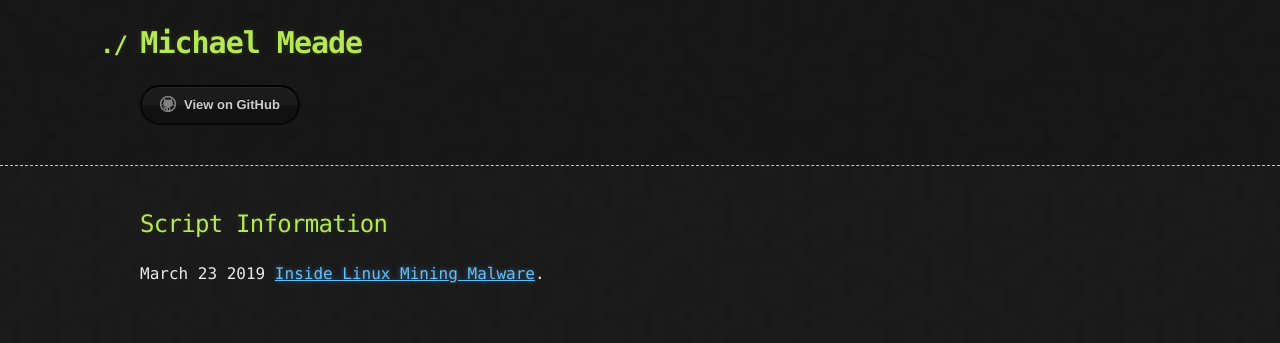
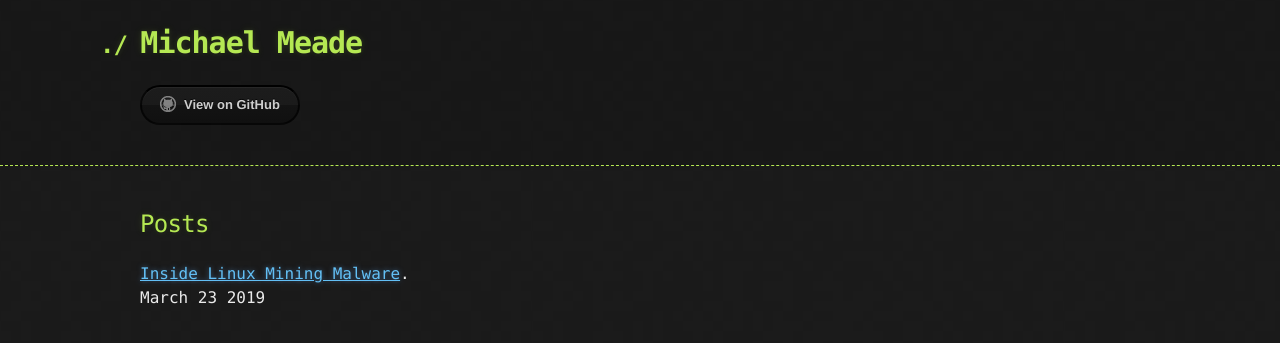
Before and after one commit to Michael-Meade/MinerFind, a Jekyll site: the page built from index.md, in a window 1280 px wide. Shown: the top 343 px of the page. Built offline with Jekyll 4.4.1, drawn with Linux system fonts in a browser that asks for light colours; our own code applies the rules of GitHub Pages for plain Markdown files; the repository's description, which GitHub fills in, is left out.

Commit message:
Update index.md

```diff
--- a/index.md
+++ b/index.md
@@ -1,4 +1,5 @@
 
-## Script Information
+## Posts
+
+[Inside Linux Mining Malware](./LinuxMalware.md).<br>
 March 23 2019
-[Inside Linux Mining Malware](./LinuxMalware.md).
```
